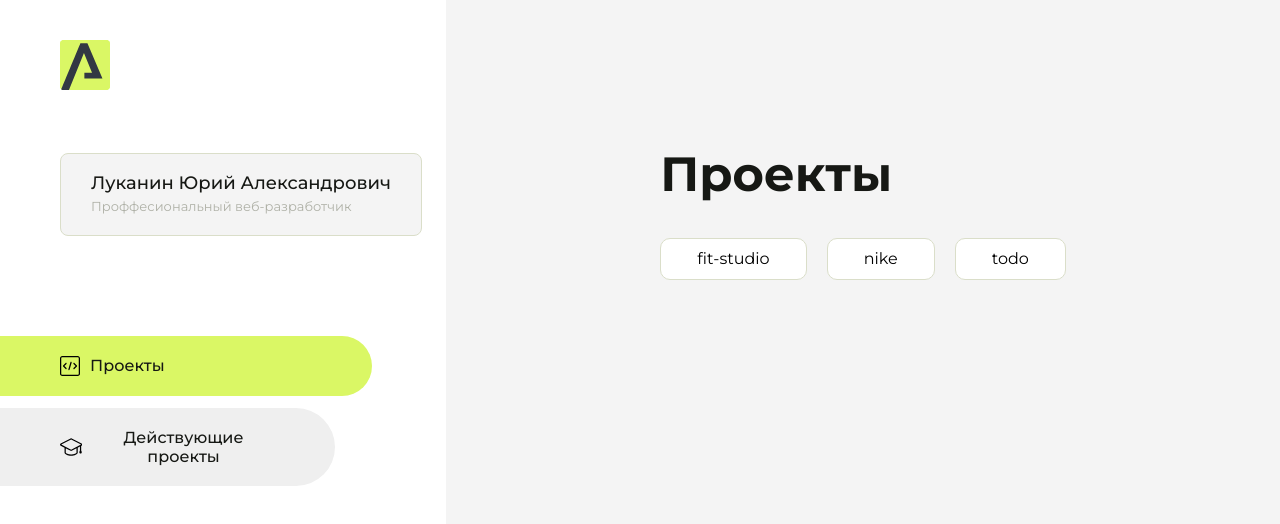
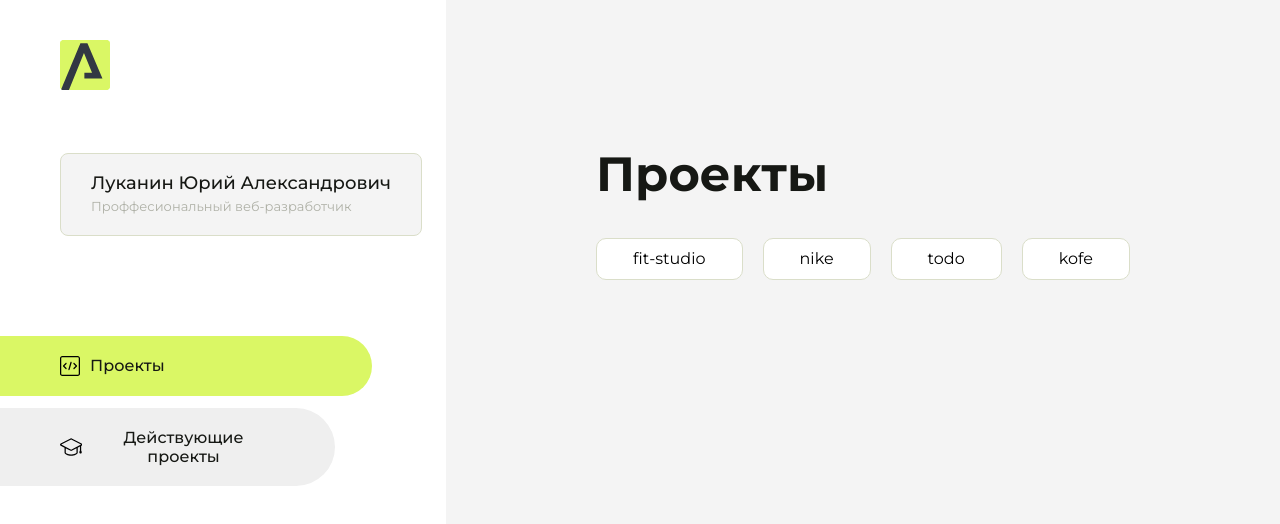
Before and after one commit to lukaninmatvej40-png/projects, a plain HTML site: page index.html in a window 1280 px wide. Drawn offline with Linux system fonts and the light colour scheme.

Commit message:
Update index.html

```diff
--- a/index.html
+++ b/index.html
@@ -101,6 +101,9 @@
                     <li class="content__list-item">
                         <a href="todo/index.html">todo</a>
                     </li>
+                    <li class="content__list-item">
+                        <a href="Kofe/index.html">kofe</a>
+                    </li>
                 </ul>
             </div>
             <div class="content__block hidden" id="diplomBlock">
```
